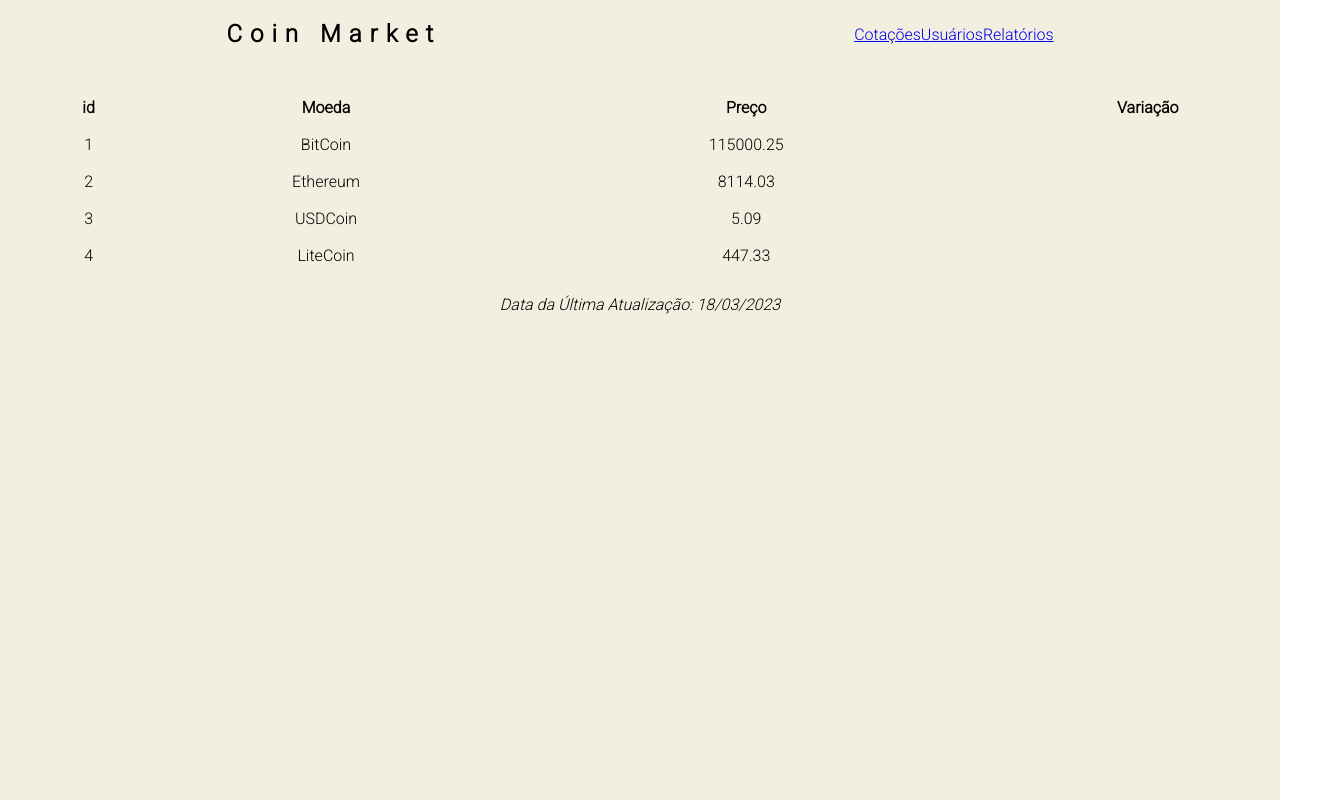
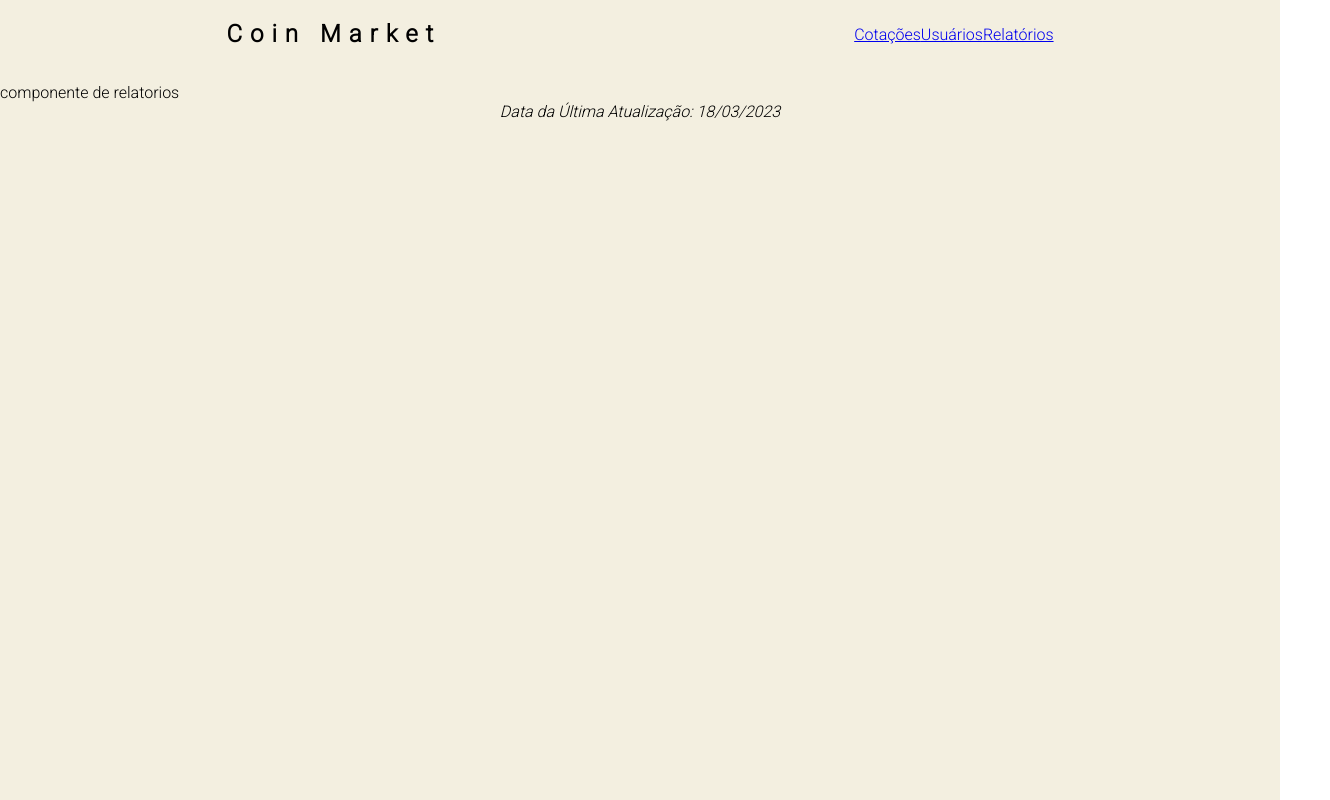
Before and after one commit to lenesignorelli/coinmarketlene, a React (Create React App) app: page /relatorios in a window 1280 px wide. Shown: the whole page, 1330 px wide, since content can reach past the window. Built offline with nearby package versions, Linux system fonts and the light colour scheme; a web font is replaced by a local one.

Commit message:
Adiciona lib react-router-dom e implementa paginacao

```diff
--- a/package.json
+++ b/package.json
@@ -9,6 +9,7 @@
     "dateformat": "^5.0.3",
     "react": "^18.2.0",
     "react-dom": "^18.2.0",
+    "react-router-dom": "^6.9.0",
     "react-scripts": "5.0.1",
     "web-vitals": "^2.1.4"
   },
--- a/src/App.js
+++ b/src/App.js
@@ -1,19 +1,25 @@
+import { BrowserRouter, Routes, Route } from 'react-router-dom';
 import Cabecalho from './components/Cabecalho';
 import Rodape from './components/Rodape';
 import Cotacoes from './pages/Cotacoes';
+import Relatorios from './pages/Relatorios';
+import Usuarios from './pages/Usuarios';
 import './App.css';
 
 function App() {
   return (
+
+    <BrowserRouter>
     <div className="App">
-
       <Cabecalho />
-
-      < Cotacoes />
-
+        <Routes>
+          <Route path="/" element= {<Cotacoes />} />
+          <Route path="relatorios" element= {<Relatorios />} />
+          <Route path="usuarios" element= {<Usuarios />} />
+        </Routes>
       <Rodape />
-
     </div>
+    </BrowserRouter>
   );
 }
 
--- /dev/null
+++ b/src/pages/Relatorios/index.js
@@ -0,0 +1,9 @@
+import './styles.css'
+
+export default function Relatorios() {
+  return (
+    <div>
+        componente de relatorios
+    </div>
+  )
+}
--- /dev/null
+++ b/src/pages/Usuarios/index.js
@@ -0,0 +1,9 @@
+import './styles.css'
+
+export default function Usuarios() {
+  return (
+    <div>
+        componente de Usuarios
+    </div>
+  )
+}
```
Also changed, not shown: src/pages/Relatorios/styles.css (added), src/pages/Usuarios/styles.css (added), 1 other file (tests, documents, lock files or other folders).
